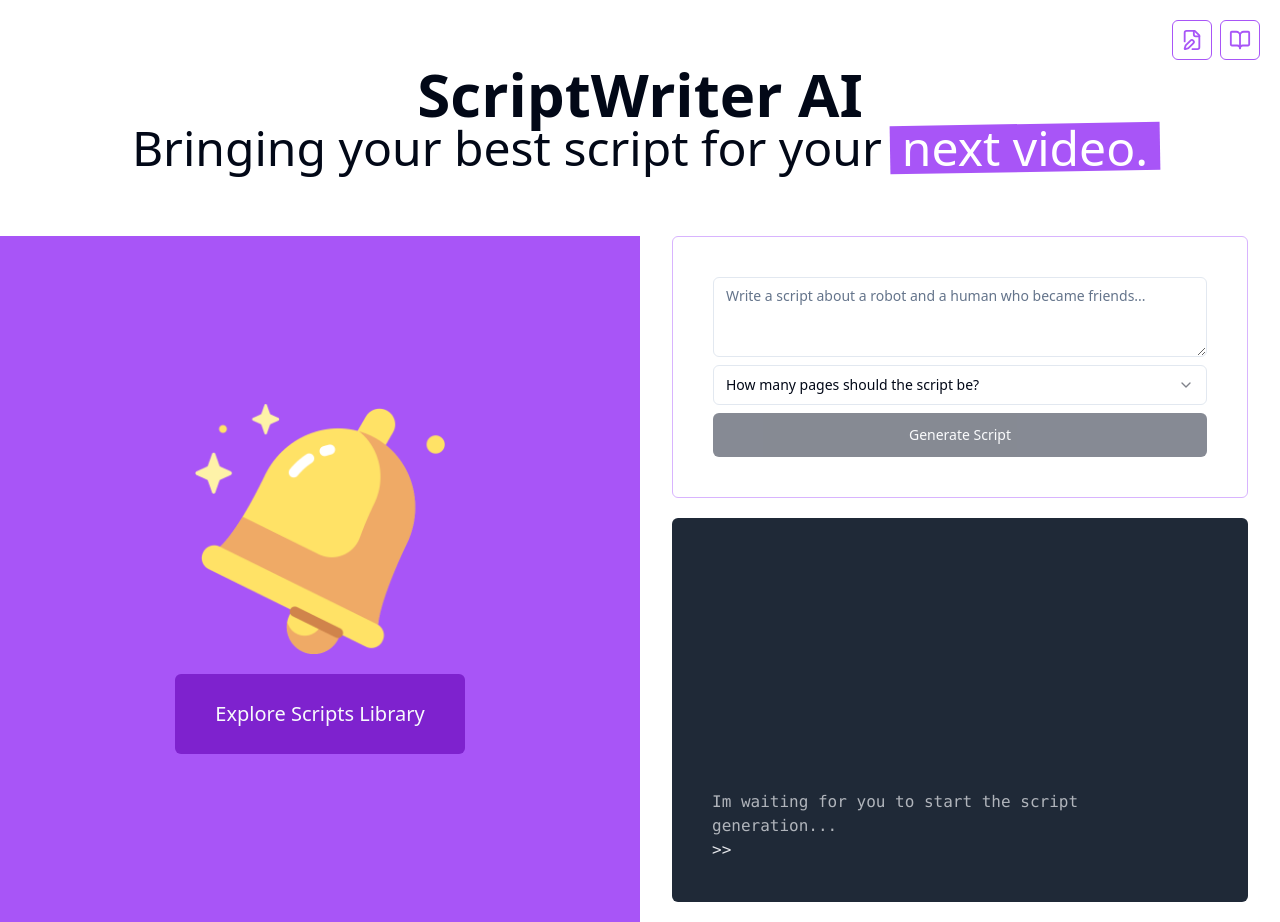
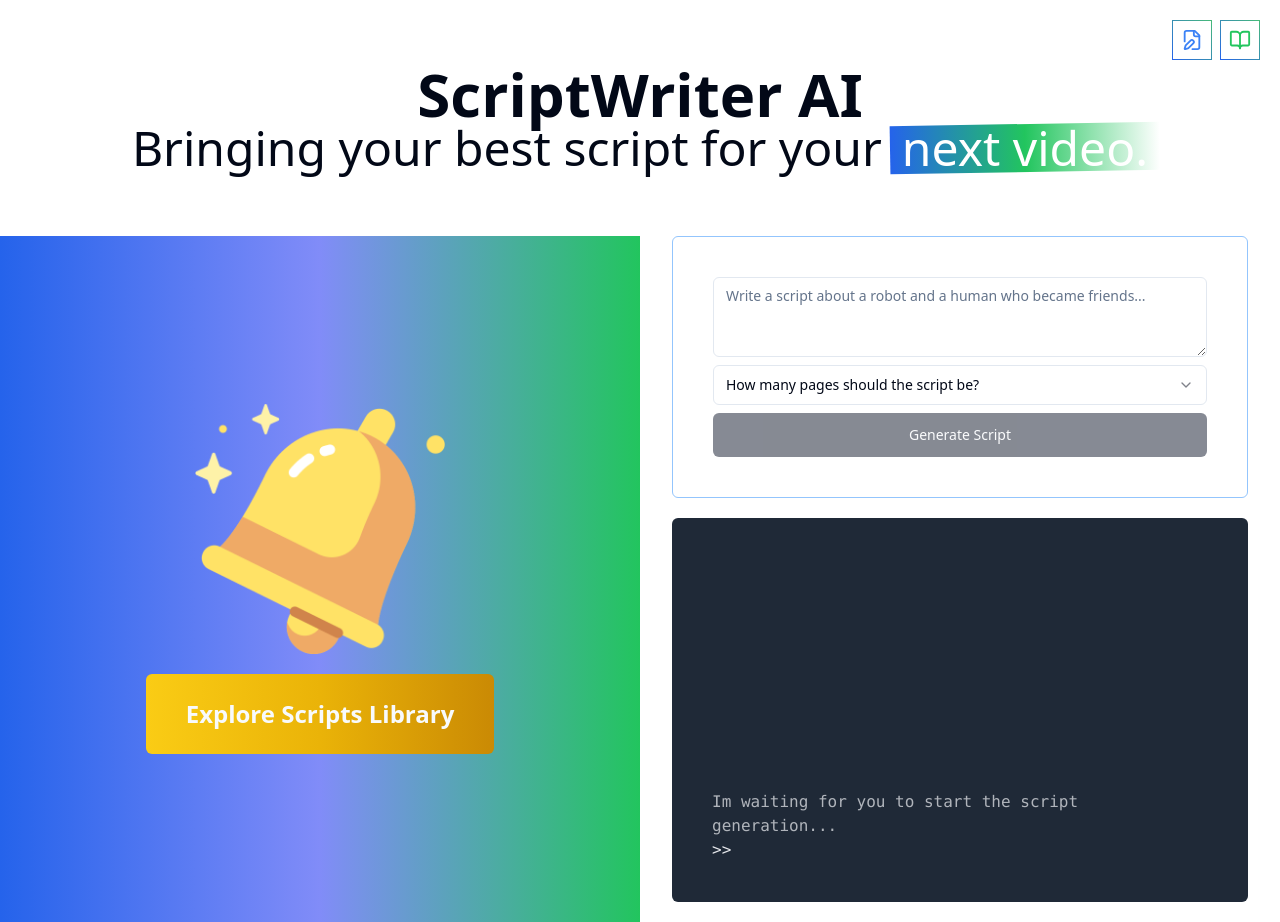
Before and after one commit to yashhhguptaaa/youtube-script-ai, a Next.js app: page / in a window 1280 px wide. Built offline with nearby package versions, Linux system fonts and the light colour scheme.

Commit message:
feat: changes the colors

```diff
--- a/app/globals.css
+++ b/app/globals.css
@@ -67,3 +67,11 @@
     @apply bg-background text-foreground;
   }
 }
+
+.grad {
+  border-image: linear-gradient(45deg, #2563eb, #48bb78) 1;
+}
+
+.bg-golden-gradient {
+  background: linear-gradient(to right, #ffd700, #ffc700, #ffa500, #ff8c00);
+}
--- a/app/page.tsx
+++ b/app/page.tsx
@@ -1,5 +1,5 @@
 import Image from "next/image";
-import Logo from "@/images/logo.png";
+import BellLogo from "@/images/logo.png";
 import { Button } from "@/components/ui/button";
 import Link from "next/link";
 import ScriptWriter from "@/components/ScriptWriter";
@@ -8,10 +8,13 @@ export default function Home() {
   return (
     <main className="flex-1 flex flex-col">
       <section className="flex-1 grid grid-cols-1 lg:grid-cols-2">
-        <div className="bg-purple-500 flex flex-col space-y-5 justify-center items-center order-1 lg:-order-1 py-10">
-          <Image src={Logo} height={250} alt="Logo" />
+        <div className="bg-gradient-to-r from-blue-600 via-indigo-400 to-green-500 flex flex-col space-y-5 justify-center items-center order-1 lg:-order-1 py-10">
+          <Image src={BellLogo} height={250} alt="Logo" />
 
-          <Button asChild className="px-20 bg-purple-700 p-10 text-xl">
+          <Button
+            asChild
+            className="px-20 bg-gradient-to-r from-yellow-400 via-yellow-500 to-yellow-600 p-10 text-2xl font-bold"
+          >
             <Link href="/scripts">Explore Scripts Library</Link>
           </Button>
         </div>
--- a/app/scripts/page.tsx
+++ b/app/scripts/page.tsx
@@ -19,10 +19,10 @@ const Scripts = () => {
           <Link
             key={script.script + index}
             href={`/scripts/${script.script}`}
-            className="border rounded-lg cursor-pointer hover:shadow-lg hover:border-purple-500 transition-all duration-300 ease-in-out"
+            className="border rounded-lg cursor-pointer hover:shadow-lg hover:border-blue-500 transition-all duration-300 ease-in-out"
           >
             <div className="relative">
-              <p className="absolute flex items-center top-0 right-0 bg-white text-purple-500 font-bold p-3 rounded-lg m-2 text-sm">
+              <p className="absolute flex items-center top-0 right-0 bg-golden-gradient text-white font-bold p-3 rounded-lg m-2 text-sm">
                 <BookOpen className="h-4 w-4 mr-1" />
                 {script.pages.length === 1
                   ? "1 Page"
--- a/components/Header.tsx
+++ b/components/Header.tsx
@@ -9,9 +9,9 @@ const Header = () => {
         <div className="flex space-x-1 lg:space-x-5 text-3xl lg:text-5xl justify-center whitespace-nowrap">
           <h2>Bringing your best script for your </h2>
           <div className="relative">
-            <div className="absolute bg-purple-500 -left-2 -top-1 -bottom-1 -right-2 md:-left-3 md:-top-0 md:-bottom-0 md:-right-3 -rotate-1" />
+            <div className="absolute bg-gradient-to-r from-blue-600 via-green-500 -left-2 -top-1 -bottom-1 -right-2 md:-left-3 md:-top-0 md:-bottom-0 md:-right-3 -rotate-1" />
 
-            <p className="relative text-white">next video.</p>
+            <p className="relative text-white inline-block">next video.</p>
           </div>
         </div>
       </Link>
@@ -19,10 +19,10 @@ const Header = () => {
       {/* Nav Icons */}
       <div className="absolute -top-5 right-5 flex space-x-2">
         <Link href={"/"}>
-          <FilePen className="h-8 w-8 lg:w-10 lg:h-10 mx-auto text-purple-500 mt-10 border border-purple-500 p-2 rounded-md hover:opacity-50 cursor-pointer" />
+          <FilePen className="h-8 w-8 lg:w-10 lg:h-10 mx-auto text-blue-500 mt-10 border grad p-2 rounded-md hover:opacity-50 cursor-pointer" />
         </Link>
         <Link href={"/scripts"}>
-          <BookOpen className="h-8 w-8 lg:w-10 lg:h-10 mx-auto text-purple-500 mt-10 border border-purple-500 p-2 rounded-md hover:opacity-50 cursor-pointer" />
+          <BookOpen className="h-8 w-8 lg:w-10 lg:h-10 mx-auto text-green-500 grad mt-10 border  p-2 rounded-md hover:opacity-50 cursor-pointer" />
         </Link>
       </div>
     </header>
--- a/components/ScriptWriter.tsx
+++ b/components/ScriptWriter.tsx
@@ -120,7 +120,7 @@ const ScriptWriter = () => {
 
   return (
     <div className="flex flex-col container">
-      <section className="flex-1 flex flex-col border border-purple-300 rounded-md p-10 space-y-2">
+      <section className="flex-1 flex flex-col border border-blue-300 rounded-md p-10 space-y-2">
         <Textarea
           className="flex-1"
           value={script}
```
